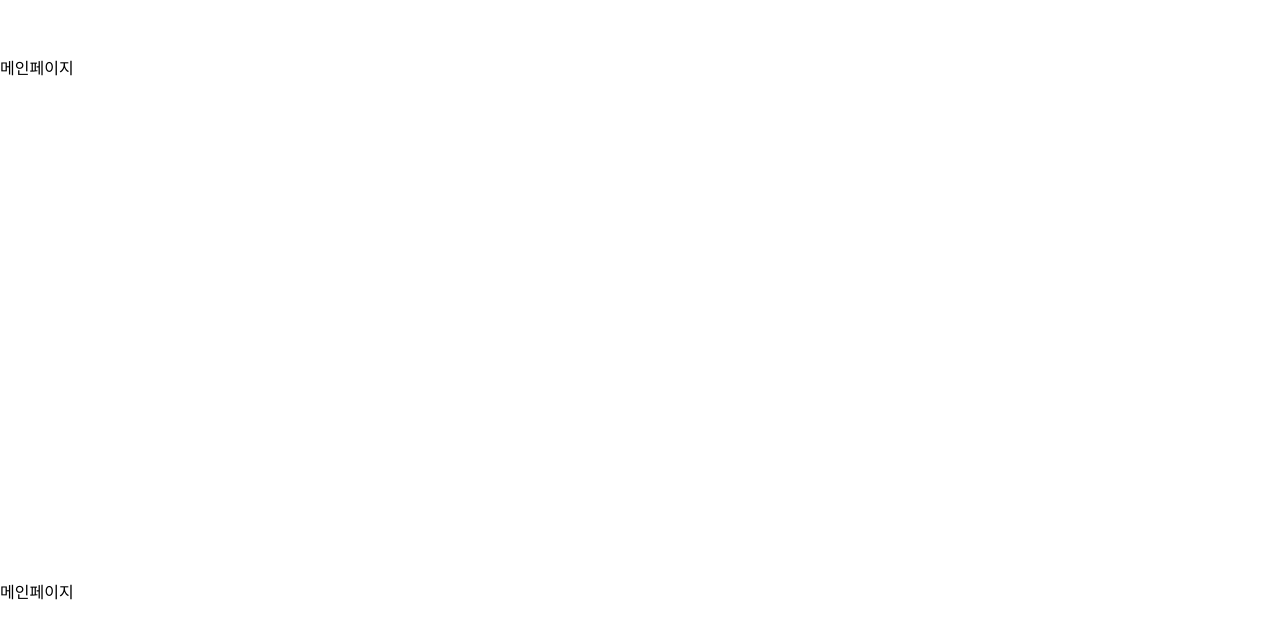
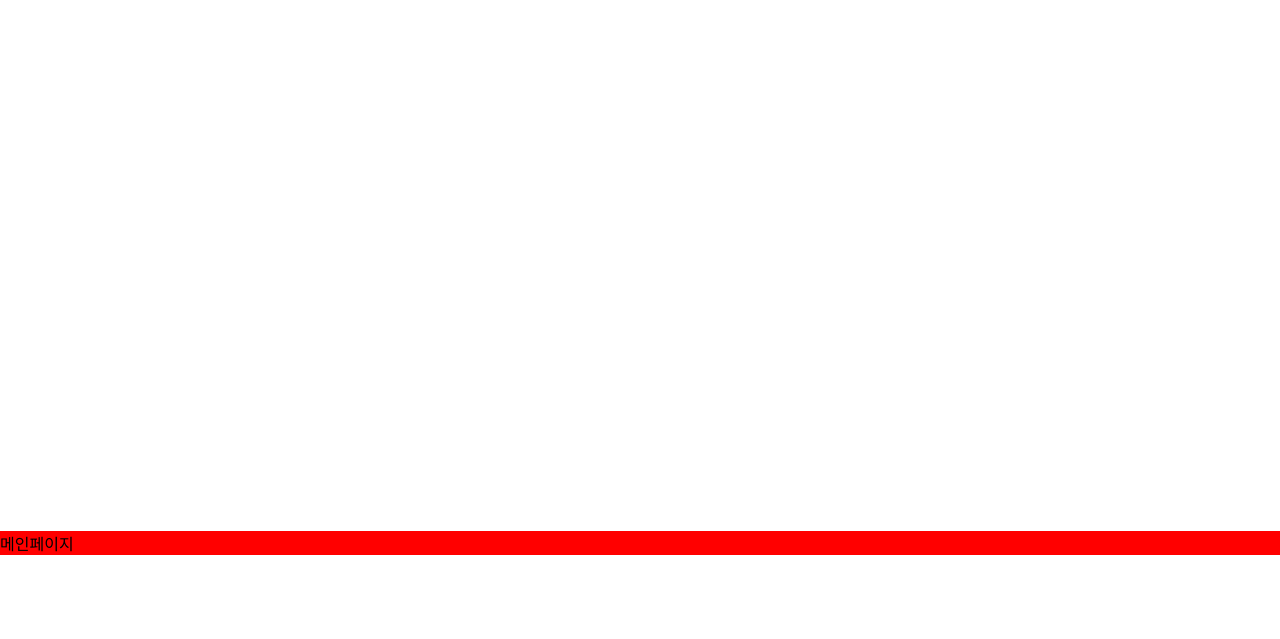
Before and after one commit to mangming2/Toco_frontend, a Next.js app in the folder toco/: page / in a window 1280 px wide. Shown: the part 1049-1688 px from the top of the page. Before the commit the page ends 1652 px from the top, so only its background shows below. Built offline with nearby package versions, Linux system fonts and the light colour scheme.

Commit message:
Update index.jsx

```diff
--- a/toco/pages/index.jsx
+++ b/toco/pages/index.jsx
@@ -19,19 +19,22 @@ const Home = () => {
 
 const StyledFirst = styled.div`
   color: black;
-  margin-top: 500px;
+  background-color: red;
+  margin-top: 1500px;
   opacity: 0;
   transition: all 0.5s;
 `;
 const StyledSecond = styled.div`
   color: black;
-  margin-top: 500px;
+  background-color: red;
+  margin-top: 1500px;
   opacity: 0;
   transition: all 0.5s;
 `;
 const StyledThird = styled.div`
   color: black;
-  margin-top: 500px;
+  background-color: red;
+  margin-top: 1500px;
   opacity: 0;
   transition: all 0.5s;
 `;
```
